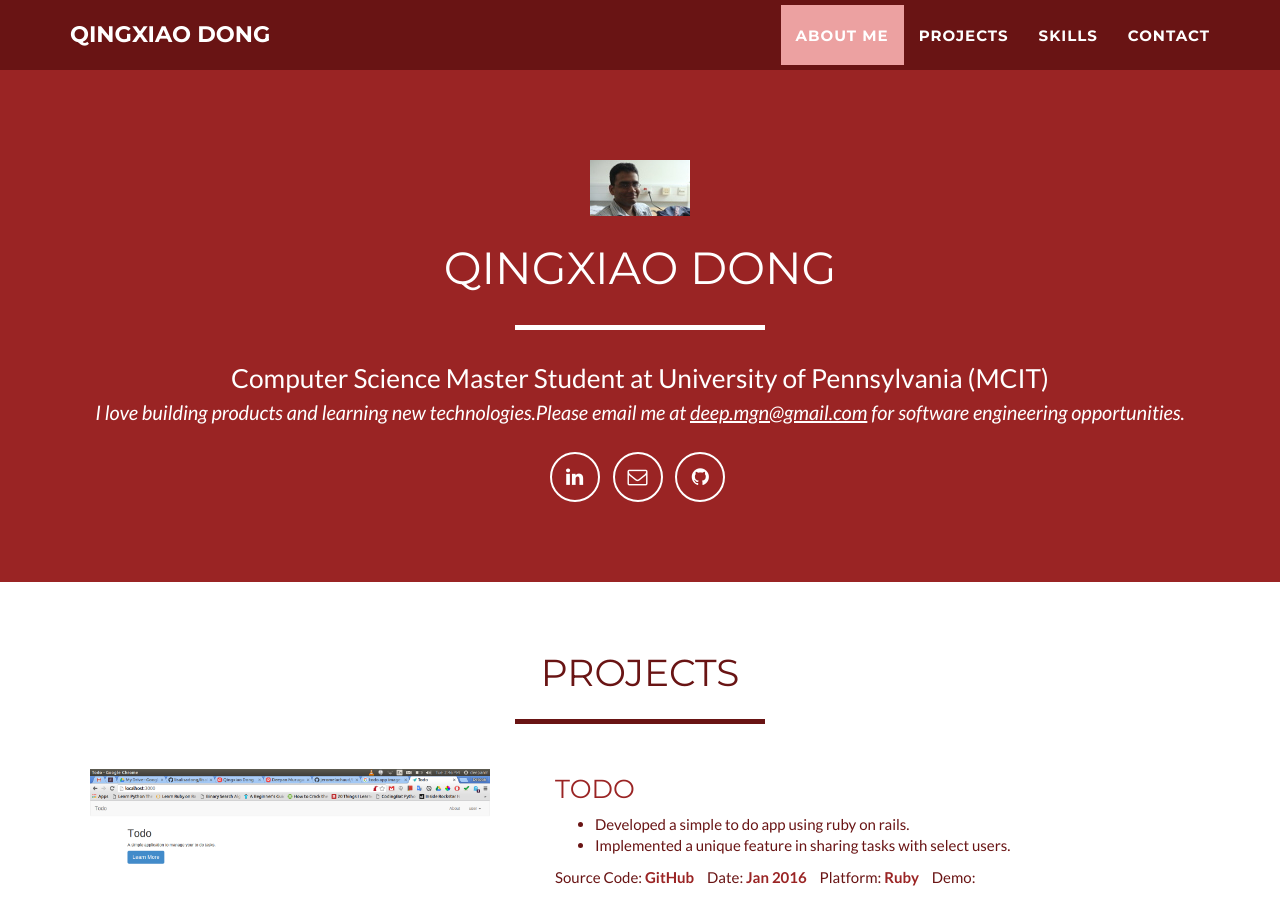
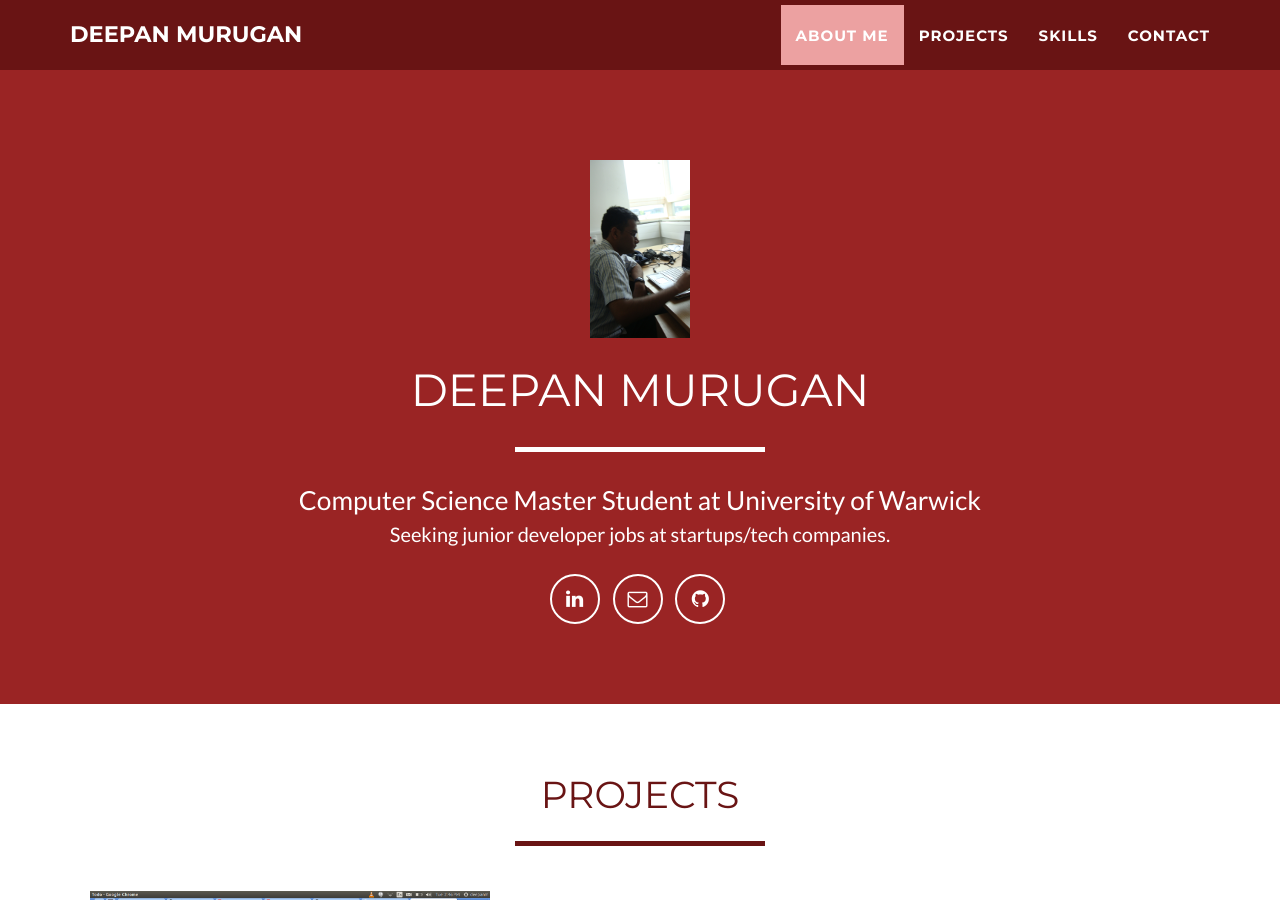
Before and after one commit to deepanmgn/portfolio-site, a Jekyll site: the page built from index.html, in a window 1280 px wide and 900 px high. Built offline with Jekyll 4.4.1, drawn with Linux system fonts in a browser that asks for light colours; some of the changed text lies outside the part shown.

Commit message:
Changed contact form and updated config.yml

```diff
--- a/_config.yml
+++ b/_config.yml
@@ -1,10 +1,10 @@
 # Site settings
-title: Qingxiao Dong
-email: qingxiao@cis.upenn.edu
-url: https://lisalisadong.github.io
-description: "Personal site of Qingxiao Dong, MCIT student at Penn."
-skills: "Computer Science Master Student at University of Pennsylvania (MCIT)"
-meta_author: Dong Qingxiao
+title: Deepan Murugan
+email: deep.mgn@gmail.com
+url: https://deepanmgn.github.io
+description: "Portfolio site of Deepan Murugan, junior developer at CodeAstra"
+skills: "Computer Science Master Student at University of Warwick"
+meta_author: Murugan Deepan
 
 # Google webmaster tools
 google_verify:
@@ -16,11 +16,11 @@ bing_verify:
 # - static : pass through formspree.io to validate email sending
 # - disqus : replace contact form by disqus thread
 # - comment the line below if you want to stick with the default PHP contact form
-contact: static
+
 
 # If you use disqus you need disqus shortname
 # https://help.disqus.com/customer/portal/articles/466208
-disqus_shortname: lisalisadong
+disqus_shortname:
 
 # Color settings (hex-codes without the leading hash-tag)
 color:
@@ -32,7 +32,7 @@ color:
 # Footer settings
 footer:
   copyright1: Dr. Henry Jekyll
-  copyright2: Qingxiao Dong
+  copyright2: Murugan Deepan
   location: Location
   social: Connect
   credits: Credits
@@ -40,11 +40,11 @@ footer:
 # Social networks usernames (many more available: google-plus, flickr, dribbble, pinterest, instagram, tumblr, linkedin, etc.)
 social:
   - title: linkedin
-    url: https://www.linkedin.com/in/qingxiaodong
+    url: https://www.linkedin.com/in/deepanm
   - title: envelope-o
-    url: mailto:qingxiao@cis.upenn.edu
+    url: mailto:deep.mgn@gmail.com
   - title: github
-    url: https://github.com/lisalisadong
+    url: https://github.com/deepanmgn
 
 # Postal address (add as many lines as necessary)
 address:
--- a/_includes/contact.html
+++ b/_includes/contact.html
@@ -9,45 +9,19 @@
             </div>
             <div class="row">
                 <div class="col-lg-8 col-lg-offset-2">
-                    <!-- To configure the contact form email address, go to mail/contact_me.php and update the email address in the PHP file on line 19. -->
-                    <!-- The form should work on most web servers, but if the form is not working you may need to configure your web server differently. -->
-                    <form name="sentMessage" id="contactForm" novalidate>
                         <div class="row control-group">
                             <div class="form-group col-xs-12 floating-label-form-group controls">
-                                <label>Name</label>
-                                <input type="text" class="form-control" placeholder="Name" id="name" required data-validation-required-message="Please enter your name.">
-                                <p class="help-block text-danger"></p>
+                                <h3>Phone</h3>
+                                <p> +(91)8374355697 </p>
                             </div>
                         </div>
                         <div class="row control-group">
                             <div class="form-group col-xs-12 floating-label-form-group controls">
-                                <label>Email Address</label>
-                                <input type="email" class="form-control" placeholder="Email Address" id="email" required data-validation-required-message="Please enter your email address.">
-                                <p class="help-block text-danger"></p>
-                            </div>
-                        </div>
-                        <div class="row control-group">
-                            <div class="form-group col-xs-12 floating-label-form-group controls">
-                                <label>Phone Number</label>
-                                <input type="tel" class="form-control" placeholder="Phone Number" id="phone" required data-validation-required-message="Please enter your phone number.">
-                                <p class="help-block text-danger"></p>
-                            </div>
-                        </div>
-                        <div class="row control-group">
-                            <div class="form-group col-xs-12 floating-label-form-group controls">
-                                <label>Message</label>
-                                <textarea rows="2" class="form-control" placeholder="Message" id="message" required data-validation-required-message="Please enter a message."></textarea>
-                                <p class="help-block text-danger"></p>
+                                <h3>Email Address</h3>
+                                <p> deep.mgn@gmail.com </p>
                             </div>
                         </div>
                         <br>
-                        <div id="success"></div>
-                        <div class="row">
-                            <div class="form-group col-xs-12">
-                                <button type="submit" class="btn btn-success btn-lg">Send</button>
-                            </div>
-                        </div>
-                    </form>
                 </div>
             </div>
         </div>
--- a/_includes/contact_static.html
+++ /dev/null
@@ -1,49 +0,0 @@
-<!-- Contact Section -->
-<section id="contact">
-	<div class="container">
-		<div class="row">
-			<div class="col-lg-12 text-center">
-				<h2>Contact Me</h2>
-				<hr class="star-primary">
-			</div>
-		</div>
-		<div class="row">
-			<div class="col-lg-8 col-lg-offset-2">
-				<form  action="//formspree.io/qingxiao@cis.upenn.edu" method="POST" name="sentMessage" id="contactForm" novalidate>
-					<div class="row control-group">
-						<div class="form-group col-xs-12 floating-label-form-group controls">
-							<label>Name</label>
-							<input type="text" name="name" class="form-control" placeholder="Name" id="name" required data-validation-required-message="Please enter your name.">
-							<p class="help-block text-danger"></p>
-						</div>
-					</div>
-					<div class="row control-group">
-						<div class="form-group col-xs-12 floating-label-form-group controls">
-							<label>Email Address</label>
-							<input type="email" name="_replyto" class="form-control" placeholder="Email Address" id="email" required data-validation-required-message="Please enter your email address.">
-							<p class="help-block text-danger"></p>
-						</div>
-					</div>
-					<div>
-						<input type="hidden"  name="_subject" value="New submission!">
-						<input type="text" name="_gotcha" style="display:none" />
-					</div>
-					<div class="row control-group">
-						<div class="form-group col-xs-12 floating-label-form-group controls">
-							<label>Message</label>
-							<textarea rows="1" name="message" class="form-control" placeholder="Message" id="message" required data-validation-required-message="Please enter a message."></textarea>
-							<p class="help-block text-danger"></p>
-						</div>
-					</div>
-					<br>
-					<div id="success"></div>
-					<div class="row">
-						<div class="form-group col-xs-12">
-							<button type="submit" class="btn btn-success btn">Send</button>
-						</div>
-					</div>
-				</form>
-			</div>
-		</div>
-	</div>
-</section>
--- a/_includes/footer.html
+++ b/_includes/footer.html
@@ -4,7 +4,7 @@
             <div class="container">
                 <div class="row">
                     <div class="footer-col col-md-4 col-lg-offset-4">
-                        Last Update: January 2016
+                        Last Update: February 2016
                     </div>
                 </div>
             </div>
--- a/_includes/header.html
+++ b/_includes/header.html
@@ -8,7 +8,7 @@
                         <span class="name">{{ site.title }}</span>
                         <hr class="star-light">
                         <span class="skills">{{ site.skills }}</span>
-                        <p><em>I love building products and learning new technologies.Please email me at <a href="mailto:deep.mgn@gmail.com"><font color="FFFFFF"><u>deep.mgn@gmail.com</u></font></a> for software engineering opportunities.</em></p>
+                        <p>Seeking junior developer jobs at startups/tech companies.</p>
                     </div>
                 </div>
             </div>
--- a/_layouts/default.html
+++ b/_layouts/default.html
@@ -7,14 +7,8 @@
     {% include portfolio_grid.html %}
     {% include skills.html %}
 
-    {% if site.contact == "static" %}
-    {% include contact_static.html %}
-    {% elsif site.contact == "disqus" %}
-    {% include contact_disqus.html %}
-    {% else %}
+
     {% include contact.html %}
-    {% endif %}
-
     {% include footer.html %}
     {% include modals.html %}
     {% include js.html %}
```
Also changed, not shown: _includes/contact_disqus.html (deleted, +0 -16 lines), img/profile.png, 5 other files.
